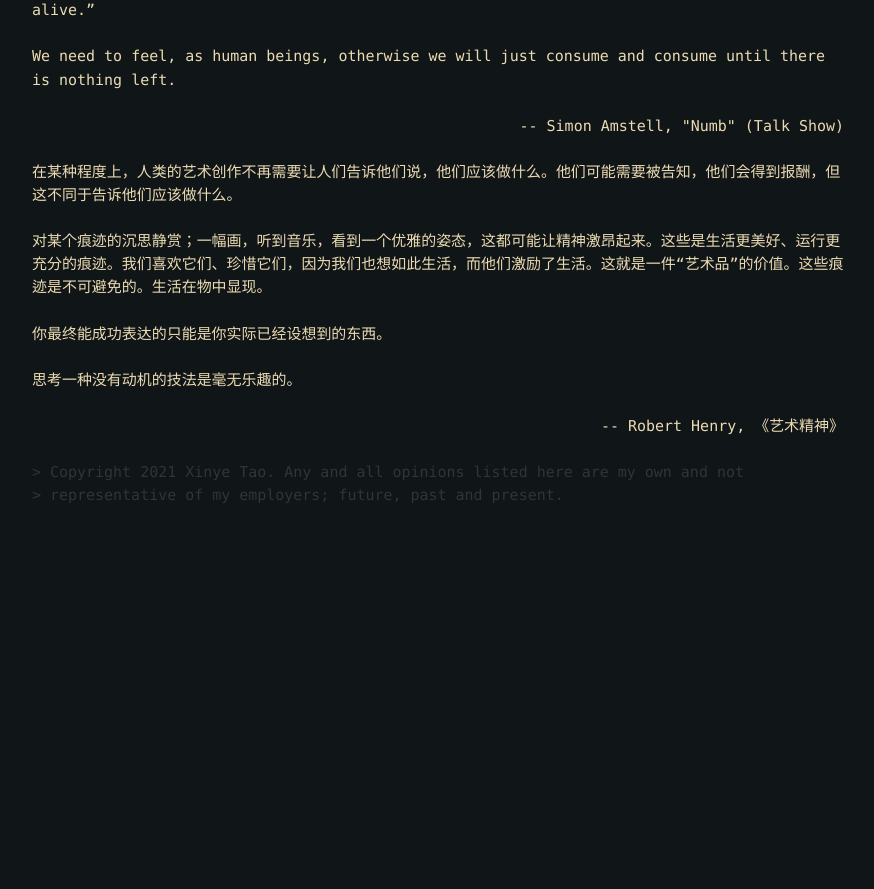
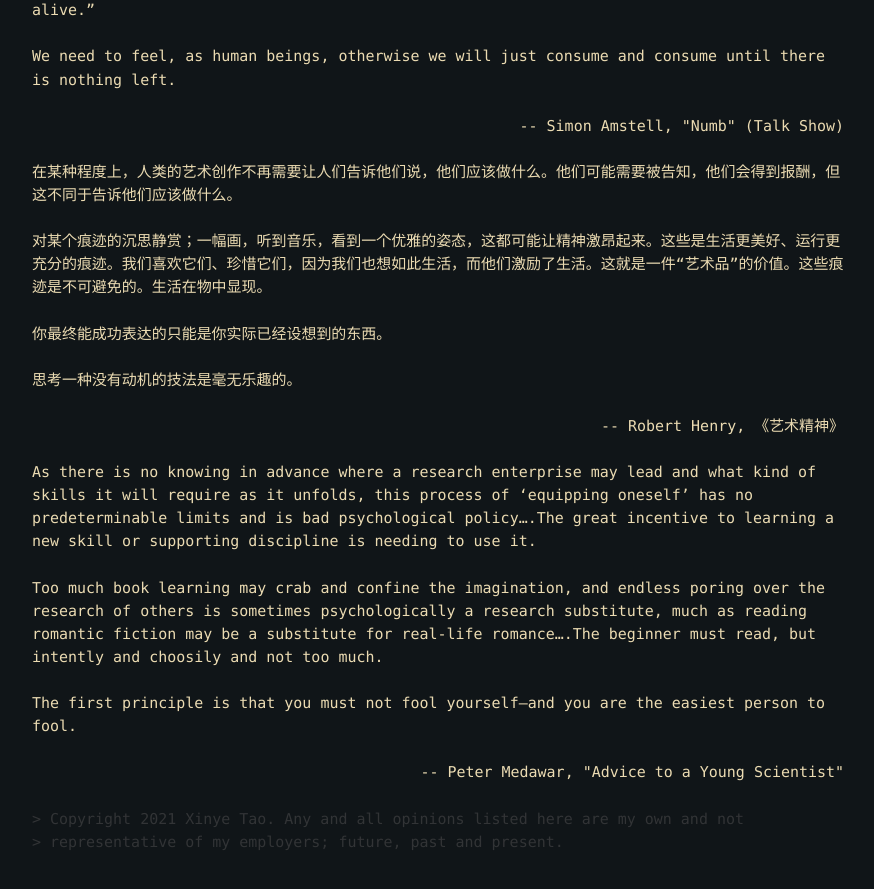
Before and after one commit to tabokie/tabokie.github.io, a Jekyll site: the page built from _subtopics/quote.md, in a window 1280 px wide and 900 px high, scrolled down 1713 px. Shown: the top 889 px of the window, without its empty margins (202-1076 px from the left). Built offline with Jekyll 4.4.1, drawn with Linux system fonts in a browser that asks for light colours; before the commit the page ends 2266 px from its top, so only the background shows below that.

```diff
--- a/_subtopics/quote.md
+++ b/_subtopics/quote.md
@@ -67,3 +67,11 @@ We need to feel, as human beings, otherwise we will just consume and consume unt
 思考一种没有动机的技法是毫无乐趣的。
 
 <p align="right">-- Robert Henry, 《艺术精神》</p>
+
+As there is no knowing in advance where a research enterprise may lead and what kind of skills it will require as it unfolds, this process of ‘equipping oneself’ has no predeterminable limits and is bad psychological policy….The great incentive to learning a new skill or supporting discipline is needing to use it.
+
+Too much book learning may crab and confine the imagination, and endless poring over the research of others is sometimes psychologically a research substitute, much as reading romantic fiction may be a substitute for real-life romance….The beginner must read, but intently and choosily and not too much.
+
+The first principle is that you must not fool yourself—and you are the easiest person to fool.
+
+<p align="right">-- Peter Medawar, "Advice to a Young Scientist"</p>
```
Also changed, not shown: _layouts/tree.html (+16 -0 lines), _posts/2021-5-16-my-dreams-2021-1.md (+2 -2 lines), _subtopics/ideas.md (+2 -1 lines), _topics/a.md (deleted, +0 -12 lines).
